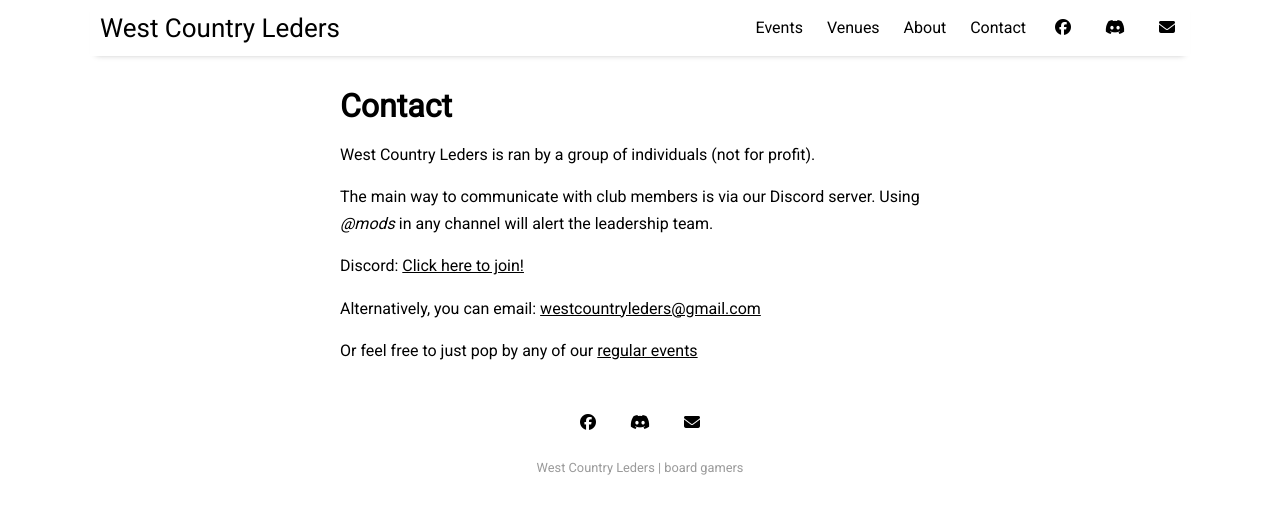
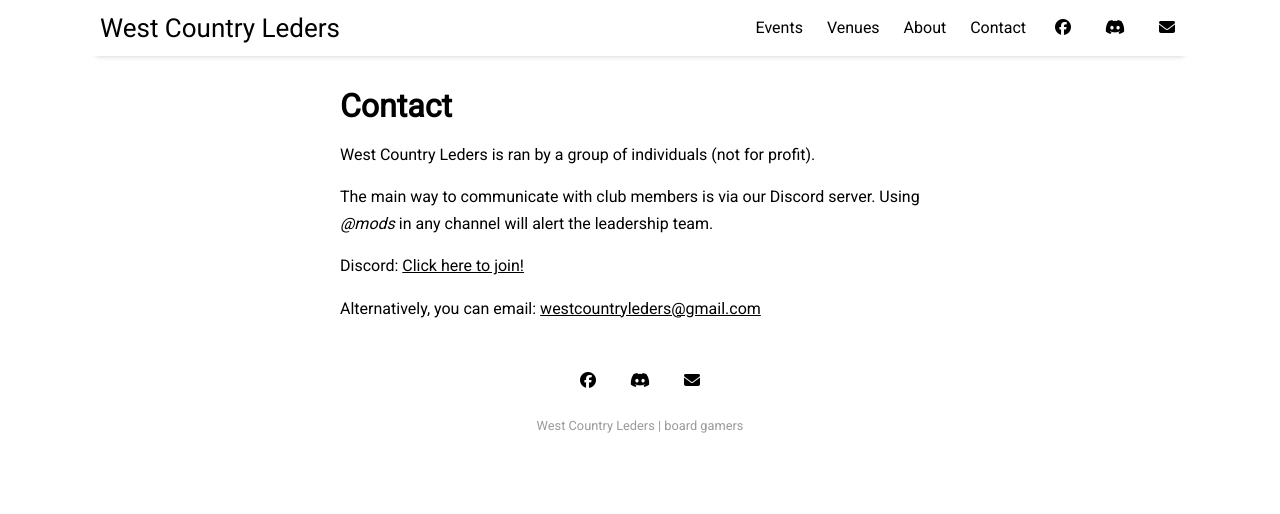
Before and after one commit to ChilledEther/west-country-leders-new, a Jekyll site: the page built from pages/contact.md, in a window 1280 px wide. Shown: the top 514 px of the page. Built offline with Jekyll 4.4.1, drawn with Linux system fonts in a browser that asks for light colours.

Commit message:
Remove regular events invitation from contact page
Removed the invitation to pop by regular events.

```diff
--- a/pages/contact.md
+++ b/pages/contact.md
@@ -12,5 +12,3 @@ Using *@mods* in any channel will alert the leadership team.
 Discord: [Click here to join!](https://discord.gg/JuuxmmbgG7)
 
 Alternatively, you can email: <a href="mailto:westcountryleders@gmail.com">westcountryleders@gmail.com</a>
-
-Or feel free to just pop by any of our [regular events](venues.md)
```
